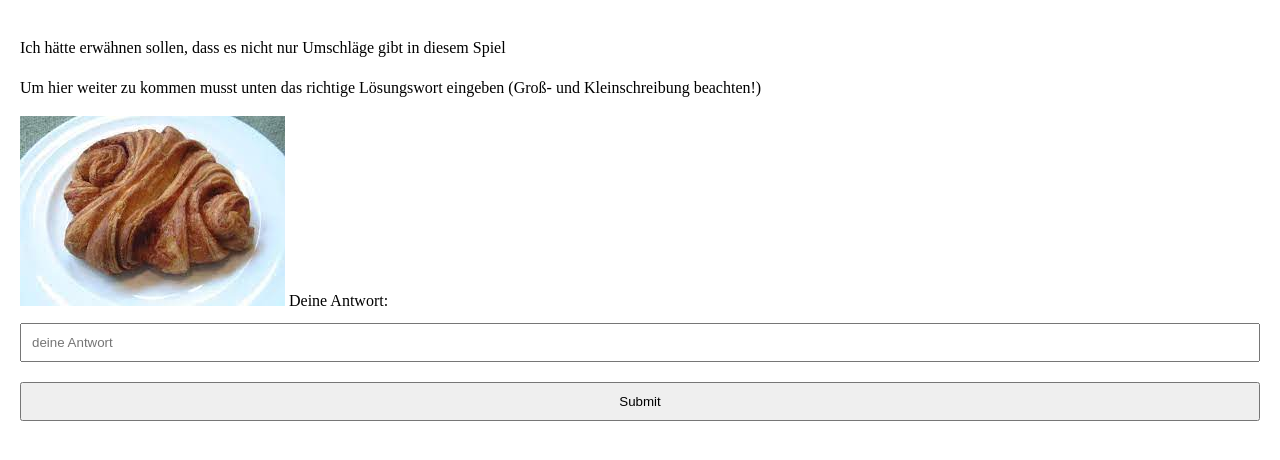
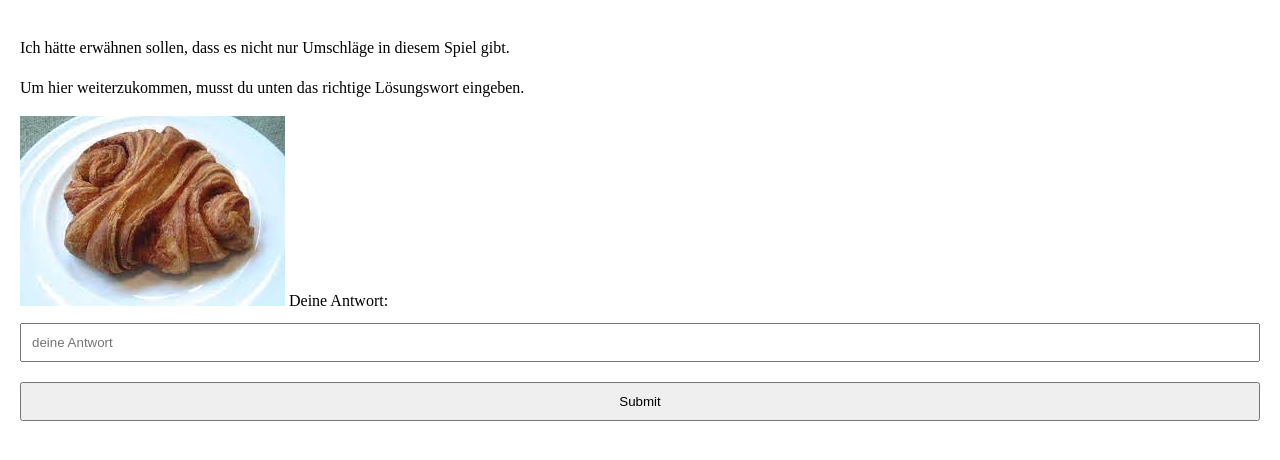
Before and after one commit to PeterWeid/PeterWeid.github.io, a plain HTML site: page index.html in a window 1280 px wide. Drawn offline with Linux system fonts and the light colour scheme.

Commit message:
fixed some spelling errors

```diff
--- a/index.html
+++ b/index.html
@@ -45,8 +45,8 @@
 </head>
 <body>
 
-    <p>Ich hätte erwähnen sollen, dass es nicht nur Umschläge gibt in diesem Spiel</p>
-    <p>Um hier weiter zu kommen musst unten das richtige Lösungswort eingeben (Groß- und Kleinschreibung beachten!)</p>
+    <p>Ich hätte erwähnen sollen, dass es nicht nur Umschläge in diesem Spiel gibt.</p>
+    <p>Um hier weiterzukommen, musst du unten das richtige Lösungswort eingeben.</p>
     <img src="franz.jpeg" alt="Secret Image">
 
     <label for="passwordInput">Deine Antwort:</label>
```
